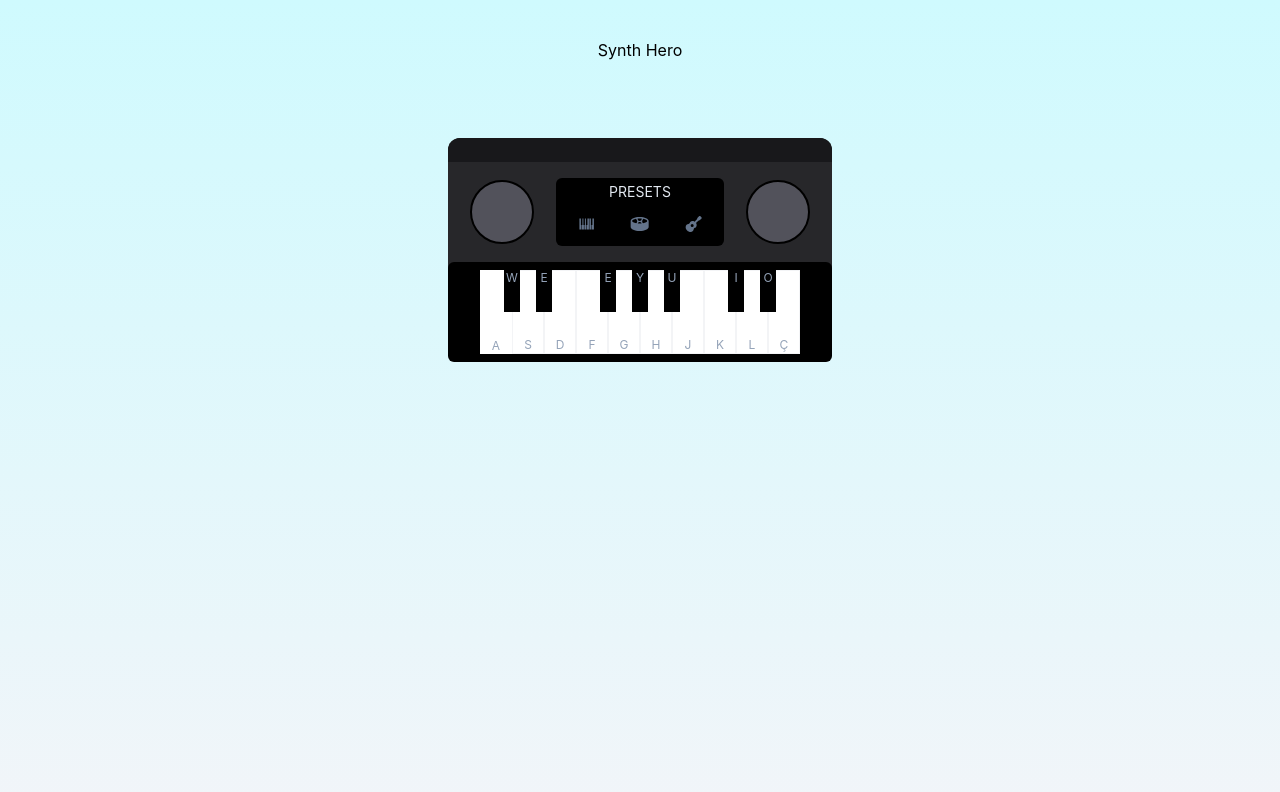
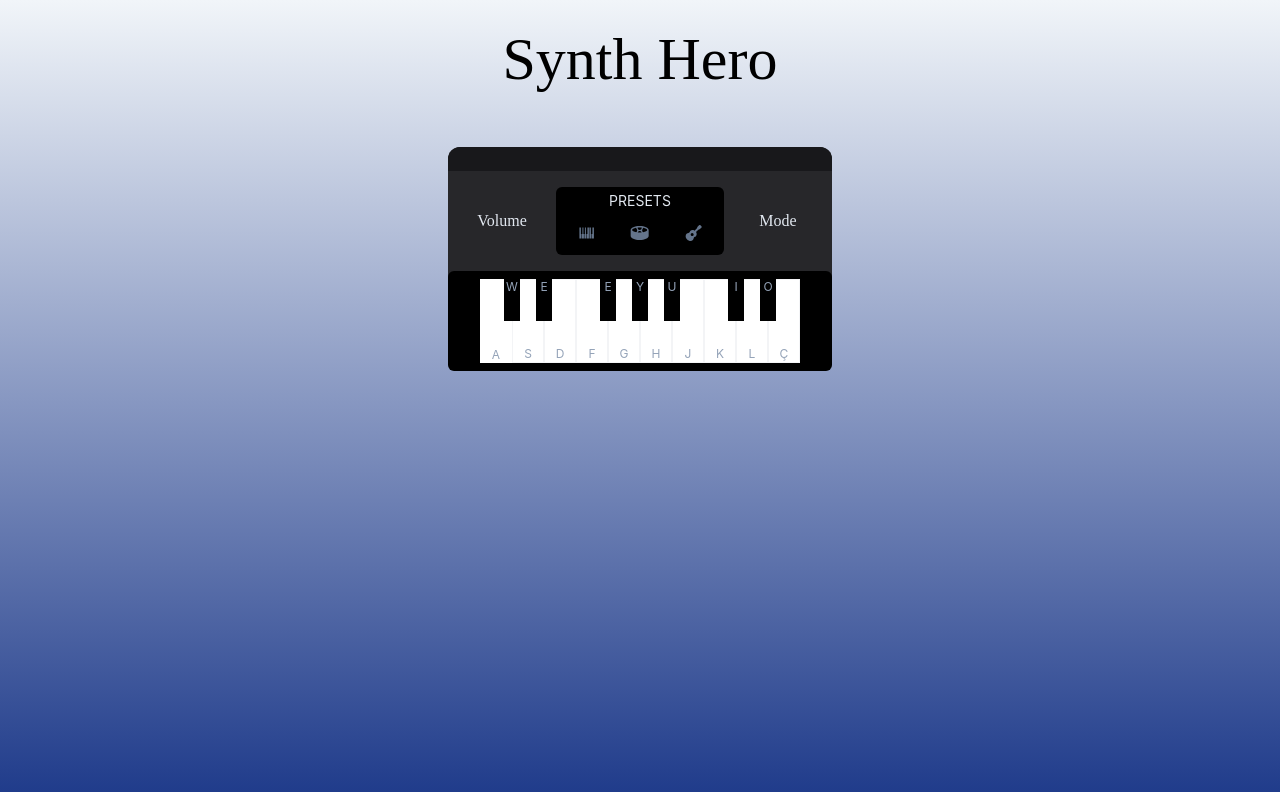
Before and after one commit to gabrigomez/synth-hero, a React (Create React App) app: page / in a window 1280 px wide. Shown: the top 792 px of the page. Built offline with nearby package versions, Linux system fonts and the light colour scheme.

Commit message:
styles: remove speakers and change some styles

```diff
--- a/src/App.tsx
+++ b/src/App.tsx
@@ -4,7 +4,7 @@ import { Main } from './components/Main';
 
 function App() {
   return (
-    <div className="App bg-gradient-to-b from-cyan-100 to-slate-100 h-screen">
+    <div className="App bg-gradient-to-t from-blue-900 to-slate-100 h-screen">
       <Main />
     </div>
   );
--- a/src/components/Main.tsx
+++ b/src/components/Main.tsx
@@ -6,7 +6,7 @@ import { FaGuitar } from "react-icons/fa";
 export const Main = () => {
   return (
     <div className='flex flex-col h-2/4 justify-around items-center'>
-      <div>
+      <div className='font-sedgwick text-6xl'>
         Synth Hero
       </div>
       <div className='bg-zinc-800 h-56 w-72 sm:w-96 rounded-xl'>
@@ -14,7 +14,7 @@ export const Main = () => {
         <div className='flex flex-col h-[200px]'>
           <div className='flex h-2/4 p-2 w-full'>
             <div className='flex items-center justify-center w-1/4'>
-              <div className='border-2 border-black bg-zinc-600 rounded-full h-16 w-16'></div>
+              <p className='font-sedgwick text-slate-200'>Volume</p>
             </div>
             <div className='w-2/4 p-2'>
               <div className='bg-black h-full rounded-md'>
@@ -29,7 +29,7 @@ export const Main = () => {
               </div>
             </div>
             <div className='flex items-center justify-center w-1/4'>
-              <div className='border-2 border-black bg-zinc-600 rounded-full h-16 w-16'></div>
+              <p className='font-sedgwick text-slate-200'>Mode</p>
             </div>
           </div>
           <div className='flex justify-center w-full h-2/4'>
--- a/src/index.css
+++ b/src/index.css
@@ -2,12 +2,14 @@
 @tailwind components;
 @tailwind utilities;
 
+@import url("https://fonts.googleapis.com/css2?family=Sedgwick+Ave+Display&display=swap");
+
 @layer components {
   .black-keys {
-    @apply  h-2/4 absolute w-3 sm:w-4 bg-black z-20 text-xs text-slate-400
+    @apply  h-2/4 absolute w-3 sm:w-4 bg-black z-20 text-xs text-slate-400 cursor-pointer hover:bg-gray-800 duration-300
   }
   .white-keys {
-    @apply flex flex-col justify-end h-full text-xs text-slate-400
+    @apply flex flex-col justify-end h-full text-xs text-slate-400 cursor-pointer hover:bg-slate-100 duration-300
   }
 }
 
--- a/tailwind.config.js
+++ b/tailwind.config.js
@@ -7,7 +7,11 @@ module.exports = {
     screens: {
       'sm': '400px',
     },
-    extend: {},
+    extend: {
+      fontFamily: {
+        'sedgwick': ['Sedgwick Ave Display', 'cursive'],
+      },
+    },
   },
   plugins: [],
 }
```
Also changed, not shown: src/assets/speaker.jpg (added).
